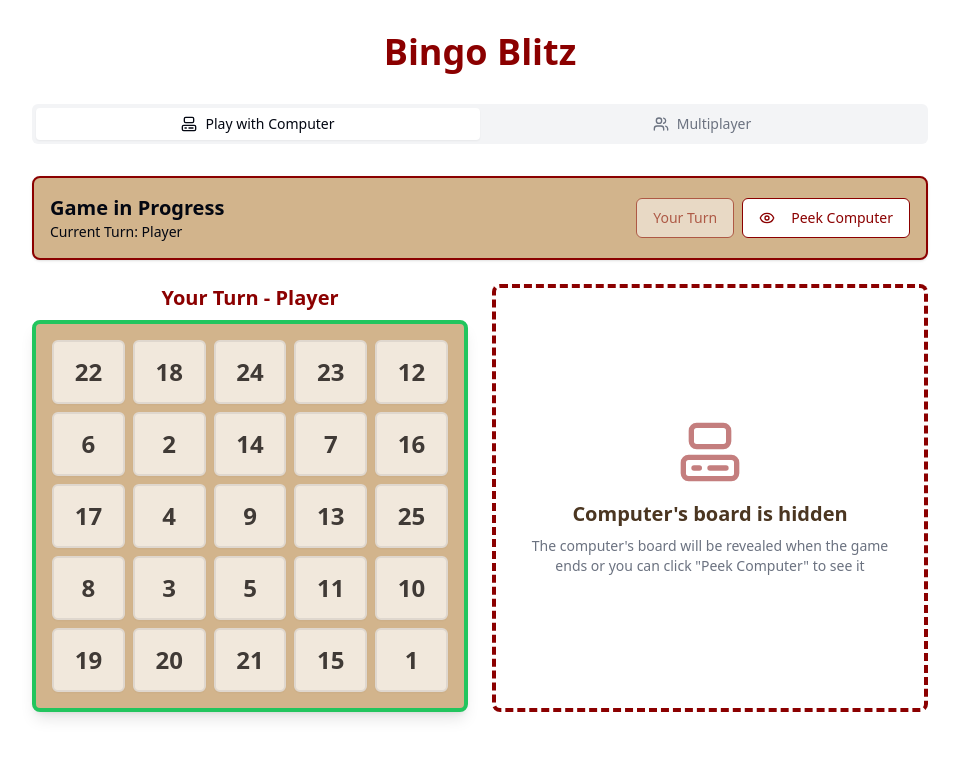
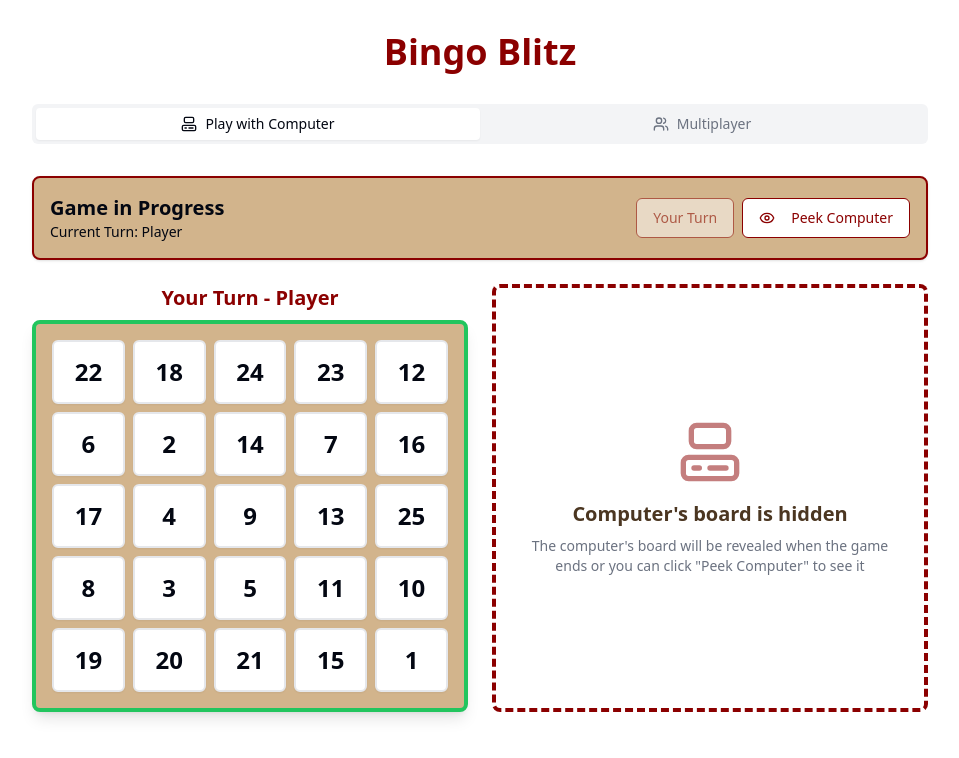
Before and after one commit to bharadvaj121/room-bingo-blitz, a React (Vite) app: page / in a window 1280 px wide. Both pictures are taken after a click on the button "Start Game". Shown: the top 758 px of the page, without its empty margins (160-1119 px from the left). Built offline with nearby package versions, Linux system fonts and the light colour scheme.

Commit message:
Fix: Disable "Your Turn" button
Fixes the "Your Turn" button not being disabled in the computer game.

```diff
--- a/src/components/BingoBoard.tsx
+++ b/src/components/BingoBoard.tsx
@@ -26,7 +26,10 @@ const BingoBoard: React.FC<BingoBoardProps> = ({
 
   const handleCellClick = (index: number) => {
     if (onCellClick) {
-      onCellClick(index);
+      // This is the path for the computer game
+      if (!markedCells[index]) {
+        onCellClick(index);
+      }
     } else if (!isCurrentPlayer || gameStatus !== "playing") {
       console.log("Cell click prevented:", !isCurrentPlayer ? "Not current player" : "Game status is " + gameStatus);
       return;
@@ -94,10 +97,10 @@ const BingoBoard: React.FC<BingoBoardProps> = ({
             className={cn(
               "bingo-cell relative",
               markedCells[index] ? "marked" : "",
-              (!isCurrentPlayer || gameStatus !== "playing") ? "disabled" : "",
+              (markedCells[index] || (!isCurrentPlayer && gameStatus !== "playing")) ? "disabled" : "",
               number === lastClickedNumber && "bg-bingo-accent/50"
             )}
-            disabled={!isCurrentPlayer || markedCells[index] || gameStatus !== "playing"}
+            disabled={markedCells[index] || ((!isCurrentPlayer || gameStatus !== "playing") && !onCellClick)}
             onClick={() => handleCellClick(index)}
             aria-label={`Bingo cell ${number}`}
           >
```
